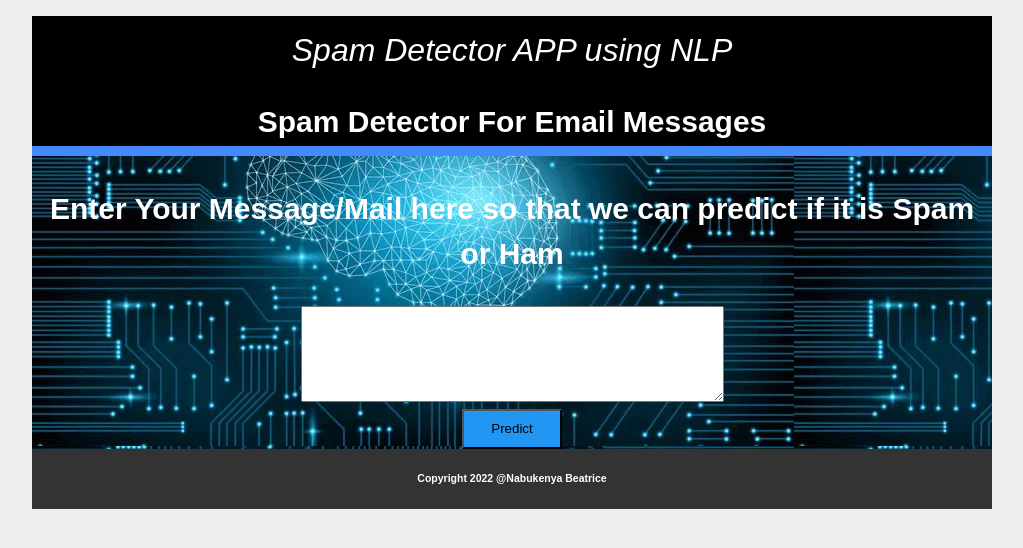
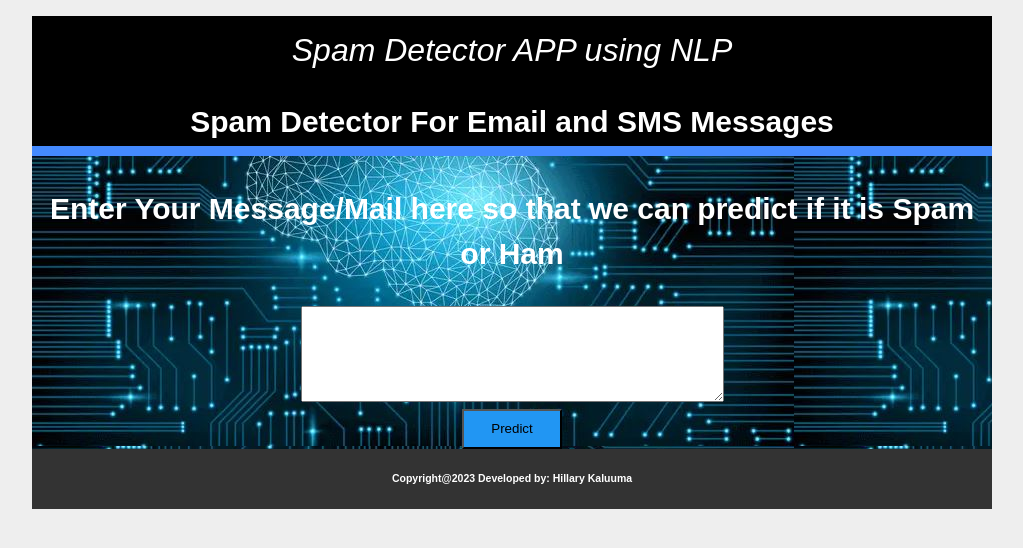
Before and after one commit to hkaluuma/SpamfilterWeb, a Flask app: page / in a window 1280 px wide. Shown: the top 548 px of the page, without its empty margins (128-1151 px from the left). Run offline with Flask 2, Linux system fonts and the light colour scheme; parts of the project's set-up code (start-up, migrations or seed data) failed here and were passed over.

Commit message:
Second Commit

```diff
--- a/templates/home.html
+++ b/templates/home.html
@@ -12,9 +12,8 @@
 		<div id="brandname">
 			Spam Detector APP using NLP
 		</div>
-		<h2>Spam Detector For Email Messages</h2>
-
-	</div>
+			<h2>Spam Detector For Email and SMS Messages</h2>
+		</div>
 	</header>
 
 	<div class="ml-container">
@@ -33,6 +32,6 @@
 </body>
 	<footer class="footer">
     <div class="footerContainer">
-        <p class="copyright">Copyright 2022 @Nabukenya Beatrice</p>
+        <p class="copyright">Copyright@2023 Developed by: Hillary Kaluuma</p>
     </div>
 </html>
```
Also changed, not shown: 1 other file.
